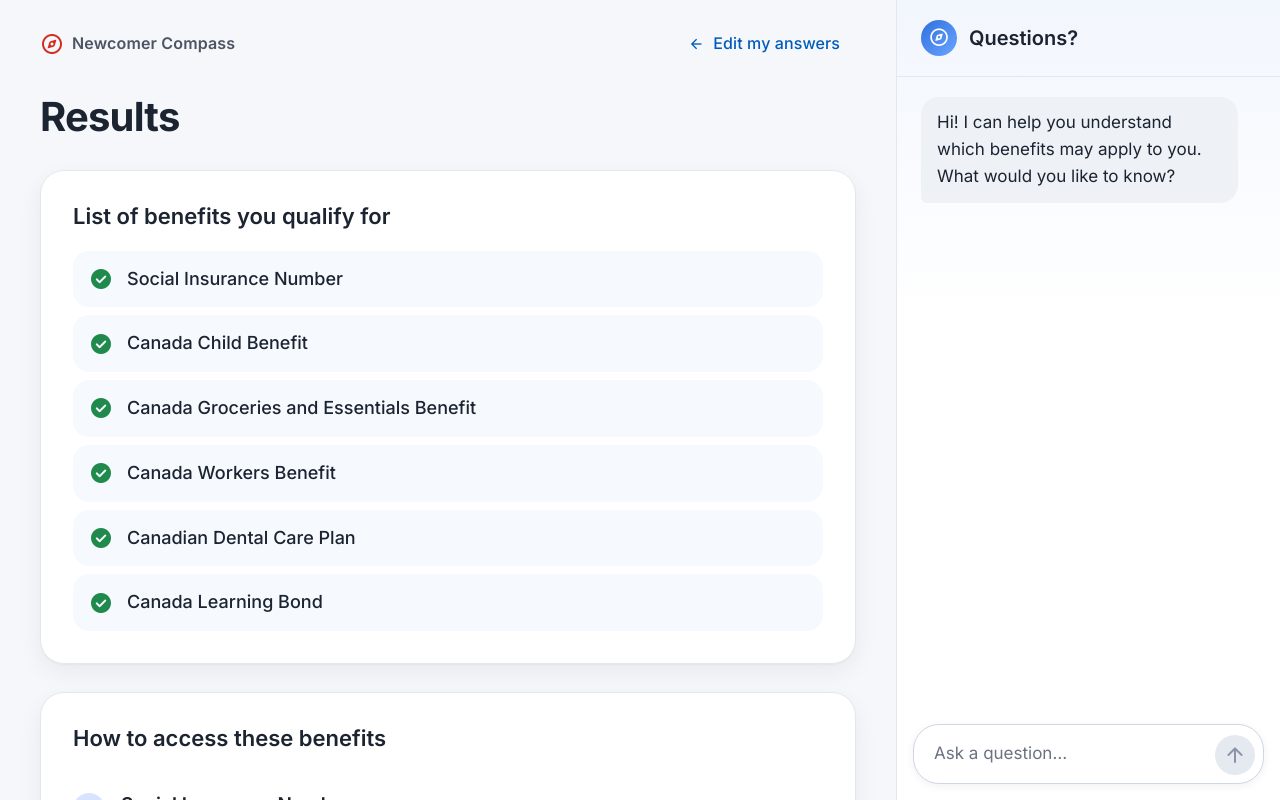
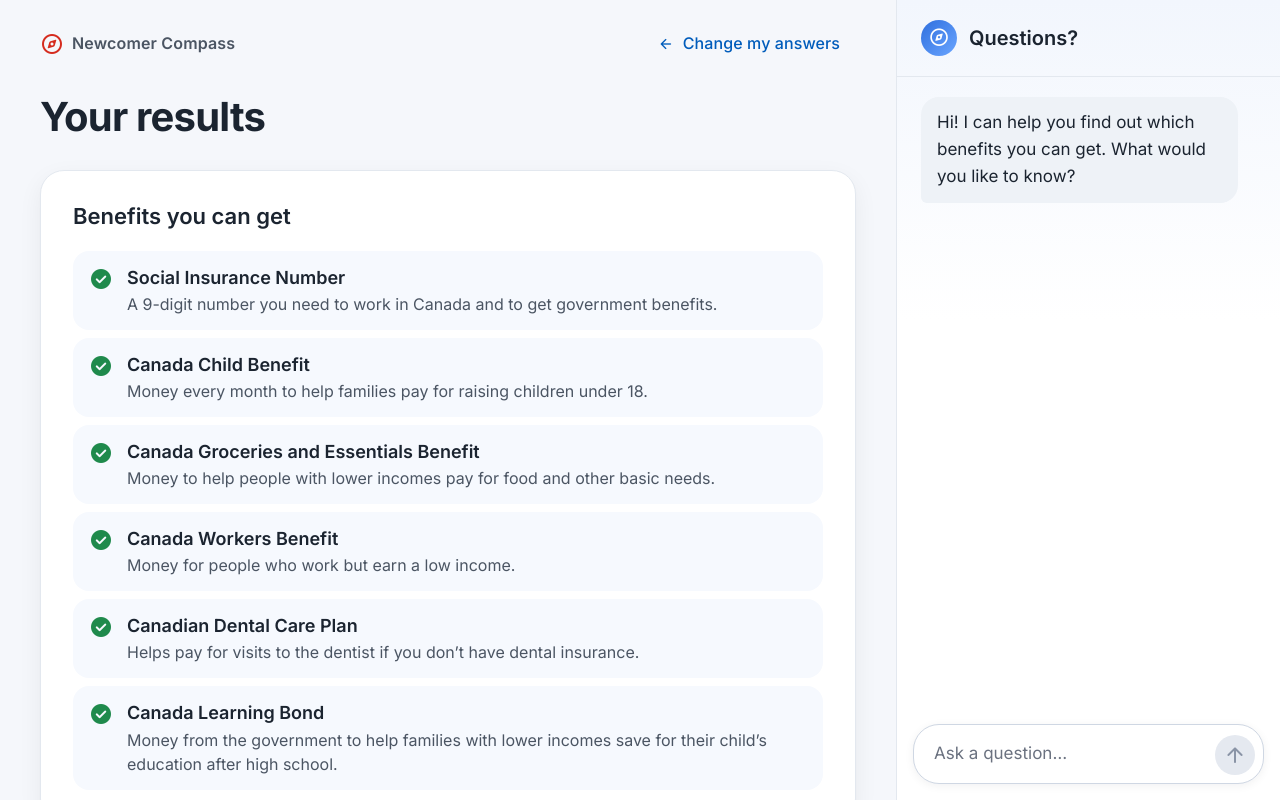
Before and after one commit to e11235/NewcomerCompassPOC, an Angular app: page /results in a window 1280 px wide. Built offline with nearby package versions, Linux system fonts and the light colour scheme.

Commit message:
plain language descriptions for benefits

```diff
--- a/src/app/i18n/translations.ts
+++ b/src/app/i18n/translations.ts
@@ -31,6 +31,8 @@ export interface Translations {
   };
   maritalStatuses: Record<MaritalStatus, string>;
   groups: Record<NewcomerGroup, string>;
+  /** Short plain-language explanation shown under each group in the dropdown (null = none yet). */
+  groupHints: Record<NewcomerGroup, string> | null;
   results: {
     editAnswers: string;
     heading: string;
@@ -38,7 +40,10 @@ export interface Translations {
     accessHeading: string;
     benefitDetails: (benefitName: string) => string;
   };
+  /** Official program names: keep these exact so people can find the program. */
   benefits: Record<BenefitId, string>;
+  /** One plain-language line explaining each benefit. */
+  benefitDescriptions: Record<BenefitId, string>;
   chat: {
     heading: string;
     regionLabel: string;
@@ -55,31 +60,38 @@ const en: Translations = {
   language: { button: 'Language', ariaLabel: 'Change language' },
   questionnaire: {
     title: 'Tell me about yourself',
-    lead: 'Answer a few quick questions and we’ll show the benefits you may qualify for.',
+    lead: 'Answer a few short questions. Then we’ll show you the government benefits you may be able to get.',
     formLabel: 'About you',
     age: 'Age',
-    maritalStatus: 'Marital status',
-    maritalPlaceholder: 'Select',
+    maritalStatus: 'Married or single?',
+    maritalPlaceholder: 'Choose',
     children: 'Number of children',
     group: 'Which group do you belong to?',
-    groupPlaceholder: 'Select your group',
+    groupPlaceholder: 'Choose your group',
     years: 'How many years have you been in Canada?',
-    submit: 'Submit',
+    submit: 'Show my benefits',
   },
   maritalStatuses: { married: 'Married', single: 'Single' },
   groups: {
-    permanentResidents: 'Permanent residents',
-    resettledRefugees: 'Resettled refugees and protected persons',
-    asylumClaimants: 'Asylum claimants',
-    workPermit: 'Temporary residents on work permit',
-    studyPermit: 'Temporary residents on study permit',
+    permanentResidents: 'Permanent resident',
+    resettledRefugees: 'Refugee or protected person',
+    asylumClaimants: 'Asylum claimant',
+    workPermit: 'Temporary worker',
+    studyPermit: 'International student',
+  },
+  groupHints: {
+    permanentResidents: 'You can live and work in Canada with no end date.',
+    resettledRefugees: 'Canada has accepted you as a refugee.',
+    asylumClaimants: 'You asked Canada for refugee protection and are waiting for an answer.',
+    workPermit: 'You have a work permit.',
+    studyPermit: 'You have a study permit.',
   },
   results: {
-    editAnswers: 'Edit my answers',
-    heading: 'Results',
-    qualifyHeading: 'List of benefits you qualify for',
-    accessHeading: 'How to access these benefits',
-    benefitDetails: (name) => `Details about how to apply for the ${name} will appear here.`,
+    editAnswers: 'Change my answers',
+    heading: 'Your results',
+    qualifyHeading: 'Benefits you can get',
+    accessHeading: 'How to get these benefits',
+    benefitDetails: (name) => `We will show the steps to apply for the ${name} here.`,
   },
   benefits: {
     sin: 'Social Insurance Number',
@@ -89,14 +101,22 @@ const en: Translations = {
     dentalCare: 'Canadian Dental Care Plan',
     learningBond: 'Canada Learning Bond',
   },
+  benefitDescriptions: {
+    sin: 'A 9-digit number you need to work in Canada and to get government benefits.',
+    childBenefit: 'Money every month to help families pay for raising children under 18.',
+    groceriesBenefit: 'Money to help people with lower incomes pay for food and other basic needs.',
+    workersBenefit: 'Money for people who work but earn a low income.',
+    dentalCare: 'Helps pay for visits to the dentist if you don’t have dental insurance.',
+    learningBond:
+      'Money from the government to help families with lower incomes save for their child’s education after high school.',
+  },
   chat: {
     heading: 'Questions?',
     regionLabel: 'Chat',
-    greeting:
-      'Hi! I can help you understand which benefits may apply to you. What would you like to know?',
+    greeting: 'Hi! I can help you find out which benefits you can get. What would you like to know?',
     inputLabel: 'Type your question',
     placeholder: 'Ask a question…',
-    submit: 'Submit question',
+    submit: 'Send question',
   },
 };
 
@@ -107,32 +127,38 @@ const fr: Translations = {
   language: { button: 'Langue', ariaLabel: 'Changer de langue' },
   questionnaire: {
     title: 'Parlez-moi de vous',
-    lead: 'Répondez à quelques questions rapides et nous vous montrerons les prestations auxquelles vous pourriez avoir droit.',
+    lead: 'Répondez à quelques questions courtes. Ensuite, nous vous montrerons les prestations du gouvernement que vous pourriez recevoir.',
     formLabel: 'À propos de vous',
     age: 'Âge',
-    maritalStatus: 'État civil',
-    maritalPlaceholder: 'Sélectionner',
+    maritalStatus: 'Marié(e) ou célibataire ?',
+    maritalPlaceholder: 'Choisir',
     children: 'Nombre d’enfants',
     group: 'À quel groupe appartenez-vous ?',
-    groupPlaceholder: 'Sélectionnez votre groupe',
+    groupPlaceholder: 'Choisissez votre groupe',
     years: 'Depuis combien d’années êtes-vous au Canada ?',
-    submit: 'Soumettre',
+    submit: 'Voir mes prestations',
   },
   maritalStatuses: { married: 'Marié(e)', single: 'Célibataire' },
   groups: {
-    permanentResidents: 'Résidents permanents',
-    resettledRefugees: 'Réfugiés réinstallés et personnes protégées',
-    asylumClaimants: 'Demandeurs d’asile',
-    workPermit: 'Résidents temporaires titulaires d’un permis de travail',
-    studyPermit: 'Résidents temporaires titulaires d’un permis d’études',
+    permanentResidents: 'Résident(e) permanent(e)',
+    resettledRefugees: 'Réfugié(e) ou personne protégée',
+    asylumClaimants: 'Demandeur ou demandeuse d’asile',
+    workPermit: 'Travailleur ou travailleuse temporaire',
+    studyPermit: 'Étudiant(e) étranger(ère)',
+  },
+  groupHints: {
+    permanentResidents: 'Vous pouvez vivre et travailler au Canada sans date de fin.',
+    resettledRefugees: 'Le Canada vous a accepté(e) comme réfugié(e).',
+    asylumClaimants: 'Vous avez demandé la protection du Canada et vous attendez une réponse.',
+    workPermit: 'Vous avez un permis de travail.',
+    studyPermit: 'Vous avez un permis d’études.',
   },
   results: {
-    editAnswers: 'Modifier mes réponses',
-    heading: 'Résultats',
-    qualifyHeading: 'Liste des prestations auxquelles vous avez droit',
-    accessHeading: 'Comment accéder à ces prestations',
-    benefitDetails: (name) =>
-      `Les renseignements sur la façon de présenter une demande (${name}) s’afficheront ici.`,
+    editAnswers: 'Changer mes réponses',
+    heading: 'Vos résultats',
+    qualifyHeading: 'Les prestations que vous pouvez recevoir',
+    accessHeading: 'Comment obtenir ces prestations',
+    benefitDetails: (name) => `Nous allons montrer ici les étapes pour demander : ${name}.`,
   },
   benefits: {
     sin: 'Numéro d’assurance sociale',
@@ -142,12 +168,22 @@ const fr: Translations = {
     dentalCare: 'Régime canadien de soins dentaires',
     learningBond: 'Bon d’études canadien',
   },
+  benefitDescriptions: {
+    sin: 'Un numéro à 9 chiffres dont vous avez besoin pour travailler au Canada et recevoir des prestations du gouvernement.',
+    childBenefit: 'De l’argent chaque mois pour aider les familles à élever leurs enfants de moins de 18 ans.',
+    groceriesBenefit:
+      'De l’argent pour aider les personnes à faible revenu à payer la nourriture et d’autres besoins de base.',
+    workersBenefit: 'De l’argent pour les personnes qui travaillent, mais qui ont un faible revenu.',
+    dentalCare: 'Aide à payer les visites chez le dentiste si vous n’avez pas d’assurance dentaire.',
+    learningBond:
+      'De l’argent du gouvernement pour aider les familles à faible revenu à épargner pour les études de leur enfant après le secondaire.',
+  },
   chat: {
     heading: 'Des questions ?',
     regionLabel: 'Clavardage',
     greeting:
-      'Bonjour ! Je peux vous aider à comprendre quelles prestations pourraient s’appliquer à vous. Que voulez-vous savoir ?',
-    inputLabel: 'Tapez votre question',
+      'Bonjour ! Je peux vous aider à trouver les prestations que vous pouvez recevoir. Quelle est votre question ?',
+    inputLabel: 'Écrivez votre question',
     placeholder: 'Posez une question…',
     submit: 'Envoyer la question',
   },
@@ -178,6 +214,7 @@ const ar: Translations = {
     workPermit: 'المقيمون المؤقتون بتصريح عمل',
     studyPermit: 'المقيمون المؤقتون بتصريح دراسة',
   },
+  groupHints: null,
   results: {
     editAnswers: 'تعديل إجاباتي',
     heading: 'النتائج',
@@ -193,6 +230,14 @@ const ar: Translations = {
     dentalCare: 'خطة كندا لرعاية الأسنان',
     learningBond: 'سند التعلّم الكندي',
   },
+  benefitDescriptions: {
+    sin: 'رقم من 9 أرقام تحتاجه للعمل في كندا وللحصول على المزايا الحكومية.',
+    childBenefit: 'مبلغ شهري لمساعدة العائلات على تربية أطفالها دون سن 18 عامًا.',
+    groceriesBenefit: 'أموال لمساعدة ذوي الدخل المنخفض على دفع ثمن الطعام والاحتياجات الأساسية الأخرى.',
+    workersBenefit: 'أموال للأشخاص الذين يعملون ولكن دخلهم منخفض.',
+    dentalCare: 'تساعد في دفع تكاليف زيارة طبيب الأسنان إذا لم يكن لديك تأمين على الأسنان.',
+    learningBond: 'أموال من الحكومة لمساعدة العائلات ذات الدخل المنخفض على الادخار لتعليم أطفالها بعد المرحلة الثانوية.',
+  },
   chat: {
     heading: 'هل لديك أسئلة؟',
     regionLabel: 'المحادثة',
--- a/src/app/pages/questionnaire/questionnaire.html
+++ b/src/app/pages/questionnaire/questionnaire.html
@@ -94,9 +94,17 @@
             [placeholder]="t().questionnaire.groupPlaceholder"
             aria-labelledby="group-label"
             [(ngModel)]="profile.group"
+            panelClass="group-panel"
           >
+            <!-- The closed box shows just the group name; the list also shows a short explanation. -->
+            <mat-select-trigger>{{ profile.group() ? t().groups[profile.group()!] : '' }}</mat-select-trigger>
             @for (group of groups; track group) {
-              <mat-option [value]="group">{{ t().groups[group] }}</mat-option>
+              <mat-option [value]="group">
+                <span class="group-name">{{ t().groups[group] }}</span>
+                @if (t().groupHints; as hints) {
+                  <span class="group-hint">{{ hints[group] }}</span>
+                }
+              </mat-option>
             }
           </mat-select>
         </mat-form-field>
--- a/src/app/pages/results/results.html
+++ b/src/app/pages/results/results.html
@@ -17,7 +17,10 @@
           @for (benefit of benefits; track benefit) {
             <li>
               <mat-icon class="check" aria-hidden="true">check_circle</mat-icon>
-              {{ t().benefits[benefit] }}
+              <div>
+                <span class="benefit-name">{{ t().benefits[benefit] }}</span>
+                <span class="benefit-description">{{ t().benefitDescriptions[benefit] }}</span>
+              </div>
             </li>
           }
         </ul>
--- a/src/app/pages/results/results.scss
+++ b/src/app/pages/results/results.scss
@@ -61,14 +61,31 @@
 
   li {
     display: flex;
-    align-items: center;
+    align-items: flex-start;
     gap: 0.875rem;
     padding: 0.875rem 1rem;
     border-radius: var(--nc-radius-md);
     background: #f6f9fe;
-    font-size: 1.125rem;
-    font-weight: 500;
   }
+
+  .check {
+    margin-top: 0.125rem; // line up with the first line of the name
+  }
+}
+
+.benefit-name {
+  display: block;
+  font-size: 1.125rem;
+  font-weight: 600;
+  line-height: 1.4;
+}
+
+.benefit-description {
+  display: block;
+  margin-top: 0.125rem;
+  color: var(--nc-text-muted);
+  font-size: 1rem;
+  line-height: 1.5;
 }
 
 .check {
--- a/src/styles.scss
+++ b/src/styles.scss
@@ -133,3 +133,25 @@ h3 {
     font-size: 1.25rem;
   }
 }
+
+// Group dropdown: name on top, short plain-language explanation underneath.
+.group-panel {
+  .mat-mdc-option {
+    padding-block: 0.625rem;
+  }
+
+  .mat-mdc-option .mdc-list-item__primary-text {
+    display: flex;
+    flex-direction: column;
+    line-height: 1.35;
+  }
+
+  .group-name {
+    font-weight: 600;
+  }
+
+  .group-hint {
+    font-size: 0.9375rem;
+    color: var(--nc-text-muted);
+  }
+}
```
